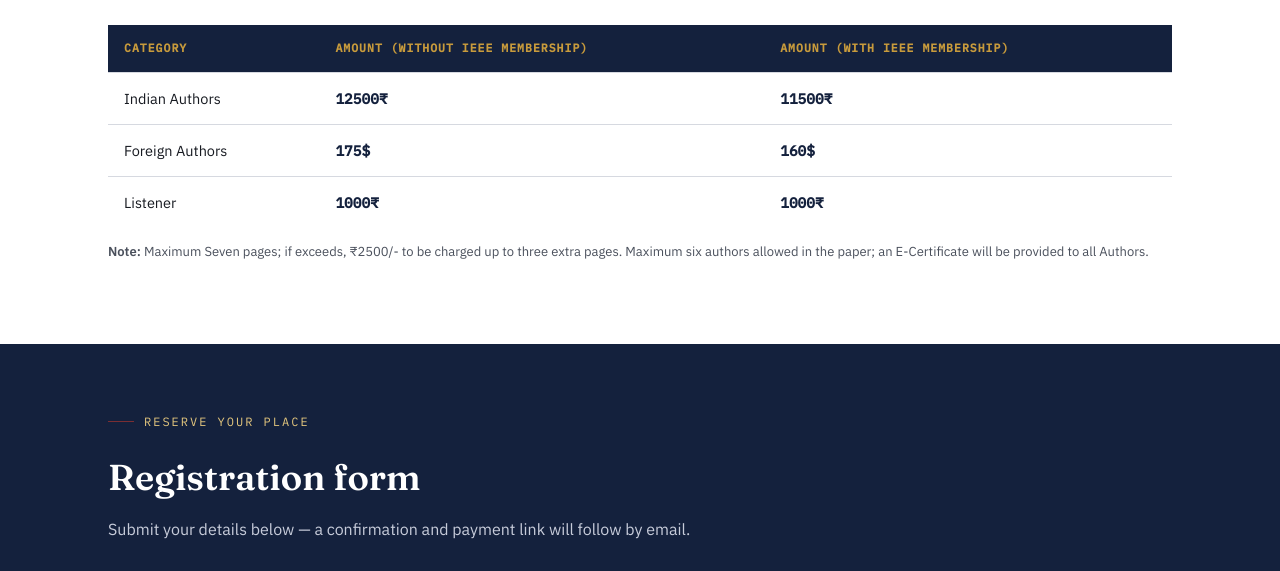
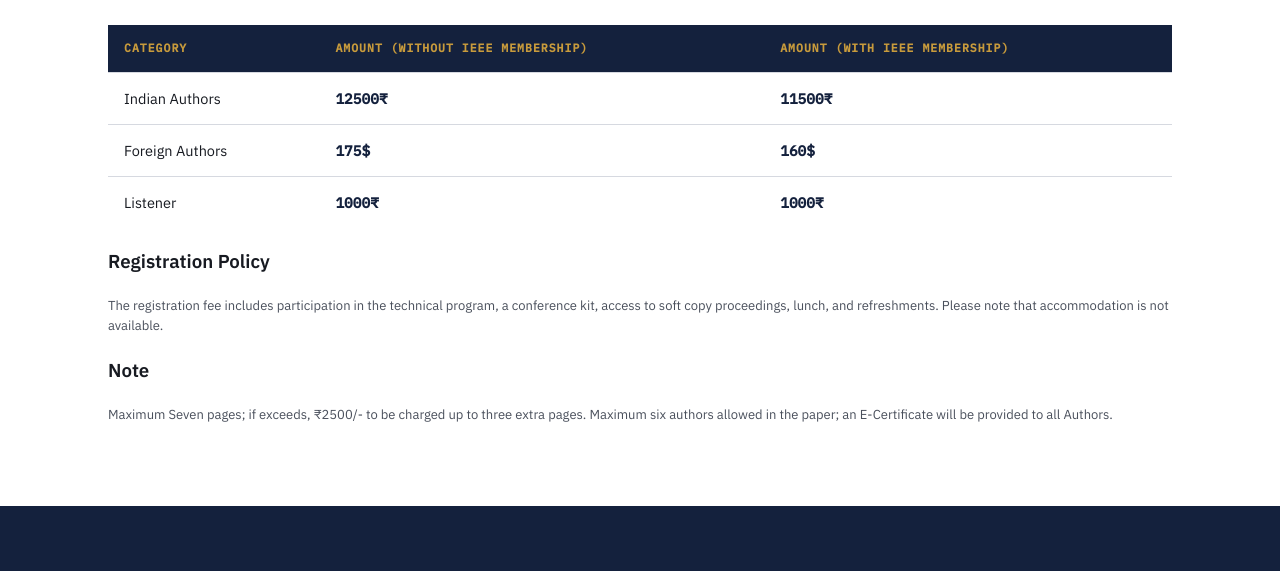
Before and after one commit to gaurav-jain01/files, a plain HTML site: page registration.html in a window 1280 px wide. Shown: the part 504-1075 px from the top of the page. Drawn offline with Linux system fonts and the light colour scheme.

Commit message:
feat: add registration policy section and update notes in registration.html

```diff
--- a/registration.html
+++ b/registration.html
@@ -80,7 +80,12 @@
 
         </tbody>
       </table>
-      <p class="form-note" style="margin-top:14px;"><strong>Note:</strong> Maximum Seven pages; if exceeds, ₹2500/- to
+      <h3 class="section-title">Registration Policy</h3>
+      <p class="form-note" style="margin-top:14px;">The registration fee
+        includes participation in the technical program, a conference kit, access to soft copy proceedings, lunch, and
+        refreshments. Please note that accommodation is not available.</p>
+      <h3 class="section-title">Note</h3>
+      <p class="form-note" style="margin-top:14px;">Maximum Seven pages; if exceeds, ₹2500/- to
         be charged up to three extra pages. Maximum six authors allowed in the paper; an E-Certificate will be provided
         to all Authors.</p>
     </div>
```
